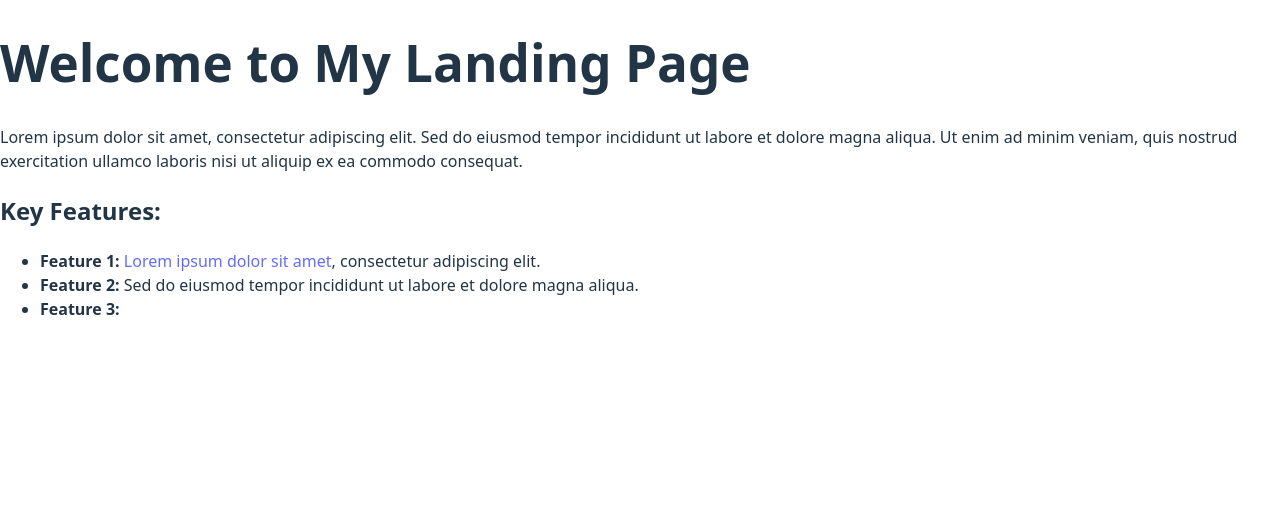
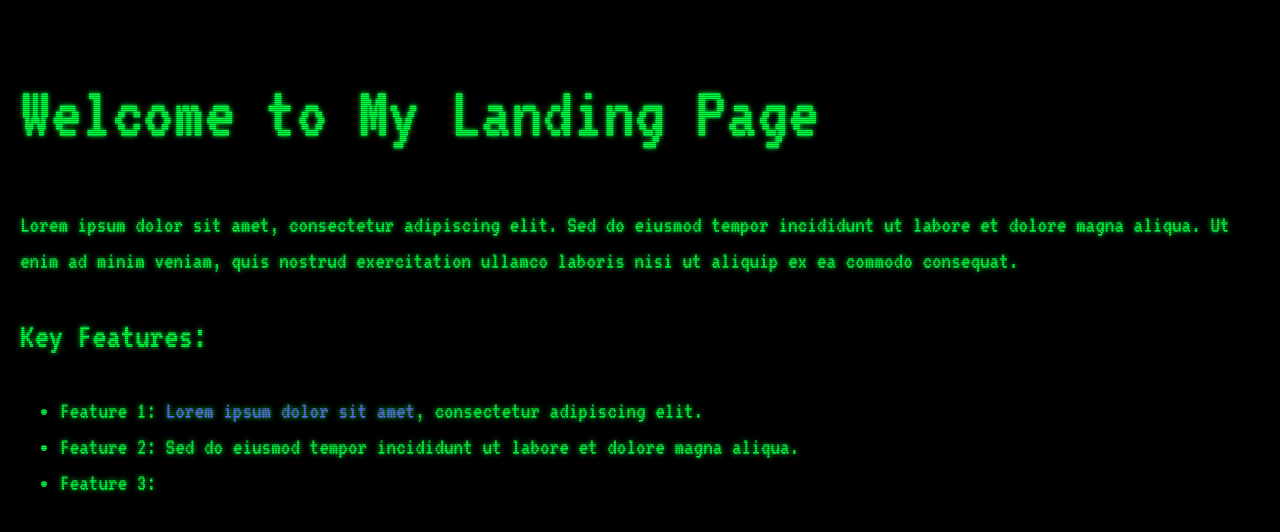
Before and after one commit to casvanluijtelaar/landing-page, a website built with Vite: page index.html in a window 1280 px wide. Built offline with nearby package versions, Linux system fonts and the light colour scheme.

```diff
--- a/src/style.css
+++ b/src/style.css
@@ -1,11 +1,8 @@
+@import url('https://fonts.googleapis.com/css2?family=VT323&display=swap');
+
 :root {
-  font-family: system-ui, Avenir, Helvetica, Arial, sans-serif;
   line-height: 1.5;
   font-weight: 400;
-
-  color-scheme: light dark;
-  color: rgba(255, 255, 255, 0.87);
-  background-color: #242424;
 
   font-synthesis: none;
   text-rendering: optimizeLegibility;
@@ -25,6 +22,32 @@
 body {
   margin: 0;
   min-width: 320px;
+  background-color: #000;
+  color: #00ff41;
+  font-family: 'VT323', monospace;
+  font-size: 1.5rem;
+  text-shadow: 0 0 5px #00ff41;
+  height: 100vh;
+  padding: 20px;
+  box-sizing: border-box;
+  position: relative;
+}
+
+body::after {
+  content: "";
+  position: absolute;
+  top: 0;
+  left: 0;
+  width: 100%;
+  height: 100%;
+  background: repeating-linear-gradient(
+    0deg,
+    rgba(0, 0, 0, 0.3),
+    rgba(0, 0, 0, 0.3) 1px,
+    transparent 1px,
+    transparent 2px
+  );
+  pointer-events: none;
 }
 
 h1 {
@@ -59,22 +82,25 @@
 }
 
 button {
-  border-radius: 8px;
-  border: 1px solid transparent;
+  border-radius: 0;
+  border: 1px solid #00ff41;
   padding: 0.6em 1.2em;
   font-size: 1em;
   font-weight: 500;
-  font-family: inherit;
-  background-color: #1a1a1a;
+  font-family: 'VT323', monospace;
+  background-color: transparent;
+  color: #00ff41;
   cursor: pointer;
-  transition: border-color 0.25s;
+  transition: border-color 0.25s, background-color 0.25s;
 }
 button:hover {
-  border-color: #646cff;
+  border-color: #00ff41;
+  background-color: rgba(0, 255, 65, 0.1);
 }
 button:focus,
 button:focus-visible {
   outline: 4px auto -webkit-focus-ring-color;
+  outline-color: #00ff41;
 }
 
 @media (prefers-color-scheme: light) {
```
